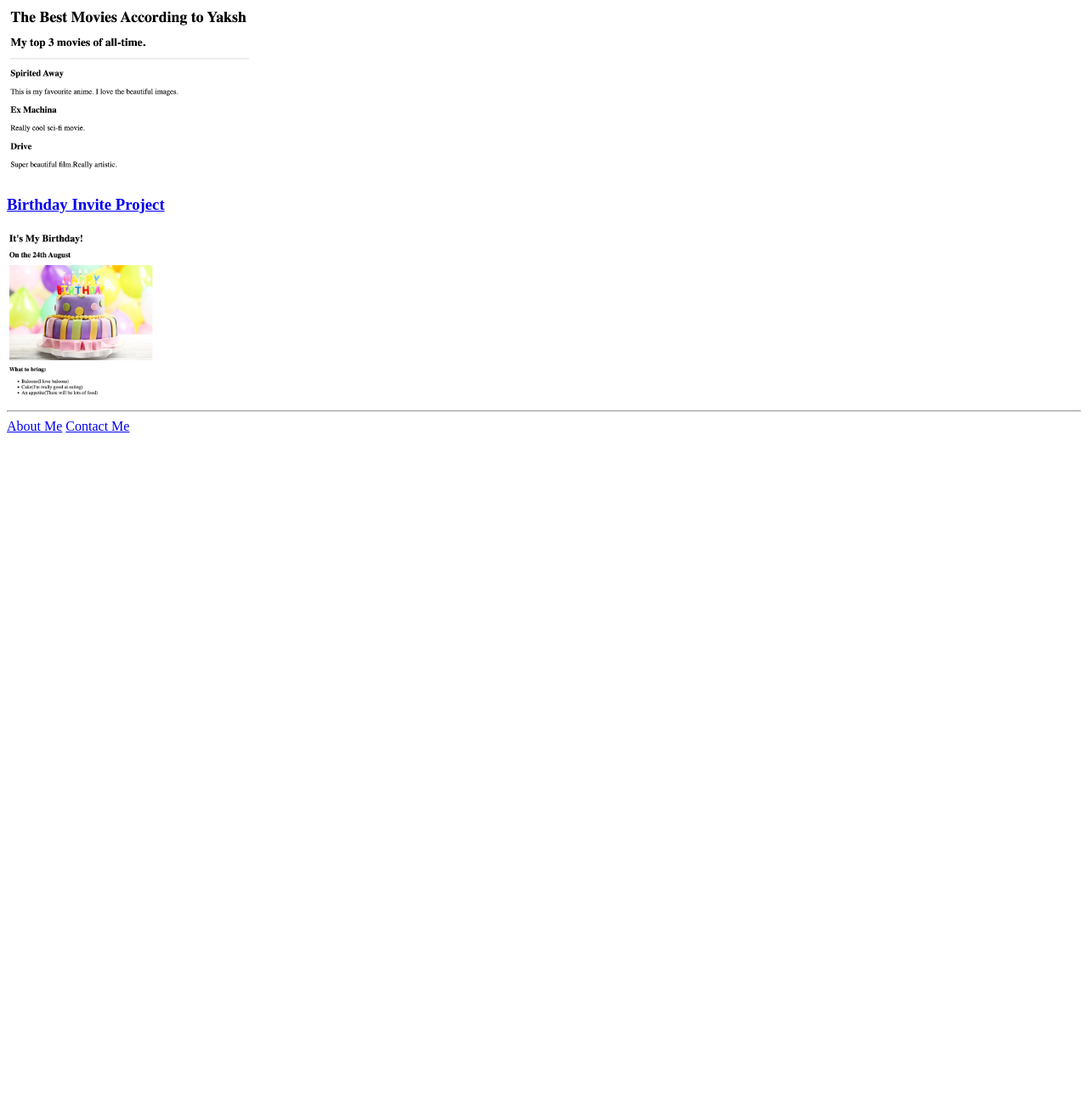
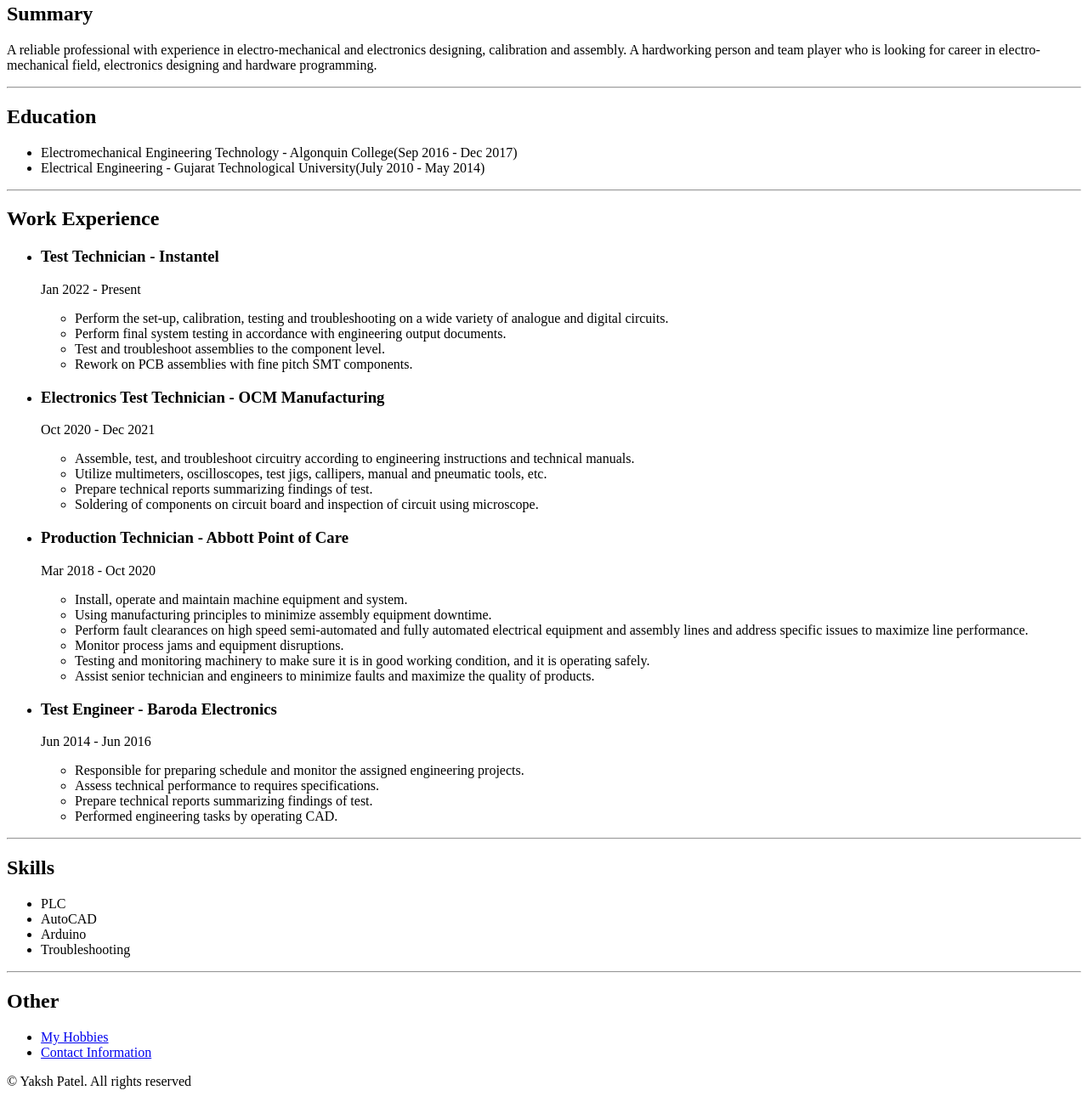
Before and after one commit to Yax1993/html-portfolio, a plain HTML site: page index.html in a window 1280 px wide. Shown: the part 181-1471 px from the top of the page at 85% size. Before the commit the page ends 800 px from the top, so only its background shows below. Drawn offline with Linux system fonts and the light colour scheme.

Commit message:
Add files via upload

```diff
--- a/index.html
+++ b/index.html
@@ -2,19 +2,79 @@
 <html lang="en">
 <head>
     <meta charset="UTF-8">
-    <title>Yaksh's Portfolio</title>
+    <title>My Resume</title>
 </head>
 <body>
-    <h1>Yaksh Patel's Portfolio</h1>
-    <h2>I'm a Web Developer</h2>
+    <h1>Yaksh Patel</h1>
+    <img src="./Yaksh.jpg" alt="Yaksh Photo" height="80">
+    <h2>Summary</h2>
+    <p>A reliable professional with experience in electro-mechanical and electronics designing, calibration and assembly. A hardworking person and team player who is looking for career in electro-mechanical field, electronics designing and hardware programming.</p>
     <hr>
-    <h3><a href="./public/movie-ranking.html">Movie Ranking Project</a></h3>
-    <img src="./assets/images/movie-ranking.png" height="200" alt="movie ranking project">
-    <h3><a href="./public/birthday-invite.html">Birthday Invite Project</a></h3>
-    <img src="./assets/images/birthday-invite.png" height="200" alt="birthday invite">
+    <h2>Education</h2>
+    <ul>
+        <li>Electromechanical Engineering Technology - Algonquin College(Sep 2016 - Dec 2017)</li>
+        <li>Electrical Engineering - Gujarat Technological University(July 2010 - May 2014)</li>
+    </ul>
     <hr>
-    <a href="./public/about.html">About Me</a>
-    <a href="./public/contact.html">Contact Me</a>
+    <h2>Work Experience</h2>
+    <ul>
+        <li>
+            <h3>Test Technician - Instantel</h3>
+            <p>Jan 2022 - Present</p>
+            <ul>
+                <li>Perform the set-up, calibration, testing and troubleshooting on a wide variety of analogue and digital circuits.</li>
+                <li>Perform final system testing in accordance with engineering output documents.</li>
+                <li>Test and troubleshoot assemblies to the component level.</li>
+                <li>Rework on PCB assemblies with fine pitch SMT components.</li>
+            </ul>
+        </li>
+        <li>
+            <h3>Electronics Test Technician - OCM Manufacturing</h3>
+            <p>Oct 2020 - Dec 2021</p>
+            <ul>
+                <li>Assemble, test, and troubleshoot circuitry according to engineering instructions and technical manuals.</li>
+                <li>Utilize multimeters, oscilloscopes, test jigs, callipers, manual and pneumatic tools, etc.</li>
+                <li>Prepare technical reports summarizing findings of test.</li>
+                <li>Soldering of components on circuit board and inspection of circuit using microscope.</li>
+            </ul>
+        </li>
+        <li>
+            <h3>Production Technician - Abbott Point of Care</h3>
+            <p>Mar 2018 - Oct 2020</p>
+            <ul>
+                <li>Install, operate and maintain machine equipment and system.</li>
+                <li>Using manufacturing principles to minimize assembly equipment downtime.</li>
+                <li>Perform fault clearances on high speed semi-automated and fully automated electrical equipment and assembly lines and address specific issues to maximize line performance.</li>
+                <li>Monitor process jams and equipment disruptions.</li>
+                <li>Testing and monitoring machinery to make sure it is in good working condition, and it is operating safely.</li>
+                <li>Assist senior technician and engineers to minimize faults and maximize the quality of products.</li>
+            </ul>
+        </li>
+        <li>
+            <h3>Test Engineer - Baroda Electronics</h3>
+            <p>Jun 2014 - Jun 2016</p>
+            <ul>
+                <li> Responsible for preparing schedule and monitor the assigned engineering projects.</li>
+                <li>Assess technical performance to requires specifications.</li>
+                <li>Prepare technical reports summarizing findings of test.</li>
+                <li>Performed engineering tasks by operating CAD.</li>
+            </ul>
+        </li>
+    </ul>
+    <hr>
+    <h2>Skills</h2>
+    <ul>
+        <li>PLC</li>
+        <li>AutoCAD</li>
+        <li>Arduino</li>
+        <li>Troubleshooting</li>
+    </ul>
+    <hr>
+    <h2>Other</h2>
+    <ul>
+        <li><a href="./Hobbies.html">My Hobbies</a></li>
+        <li><a href="./Contact Me.html">Contact Information</a></li>
+    </ul>
+    <footer>© Yaksh Patel. All rights reserved</footer>
 </body>
-
 </html>
```
Also changed, not shown: Contact Me.html (added, +9 -0 lines), Hobbies.html (added, +10 -0 lines), 1 other file.
